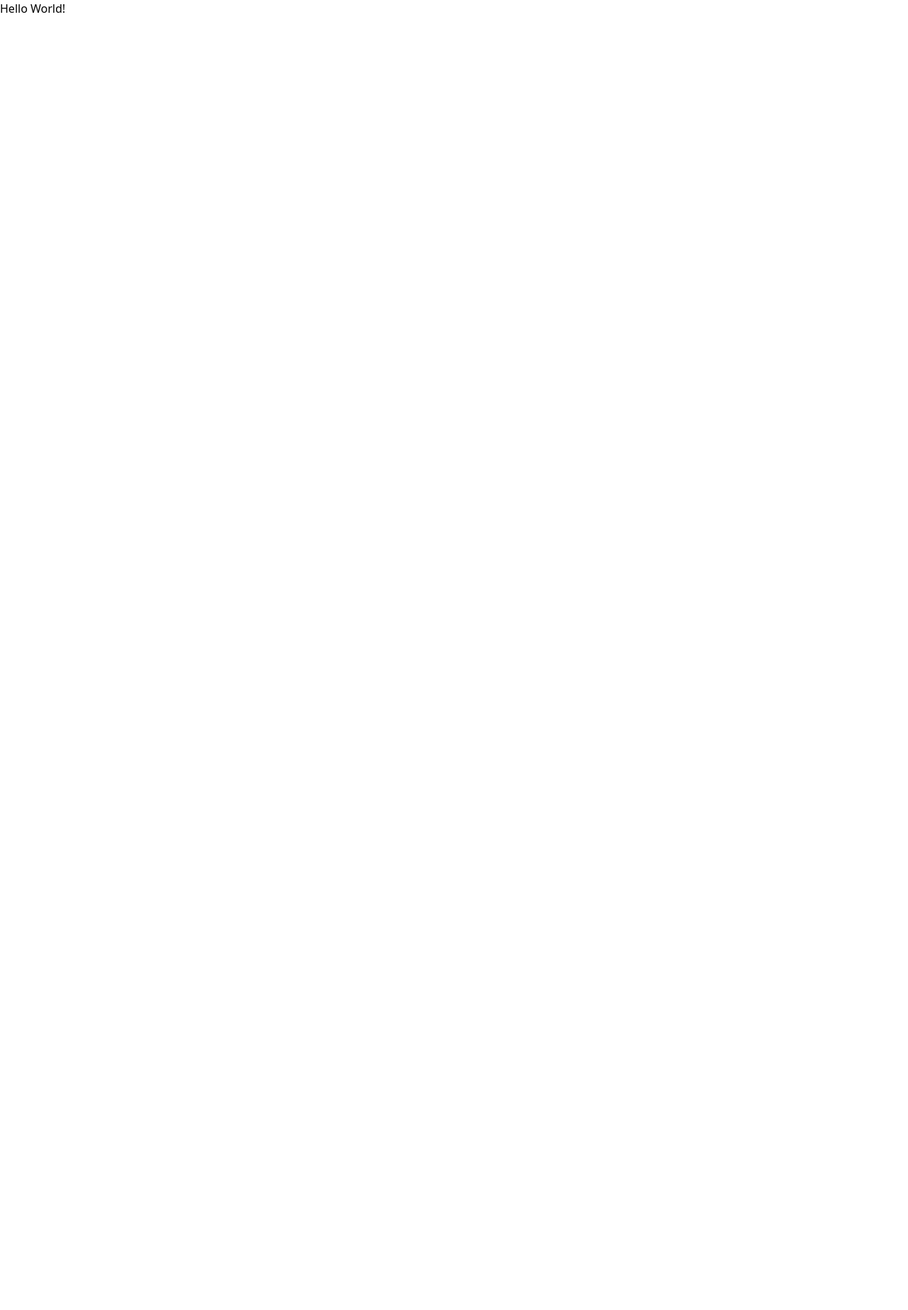
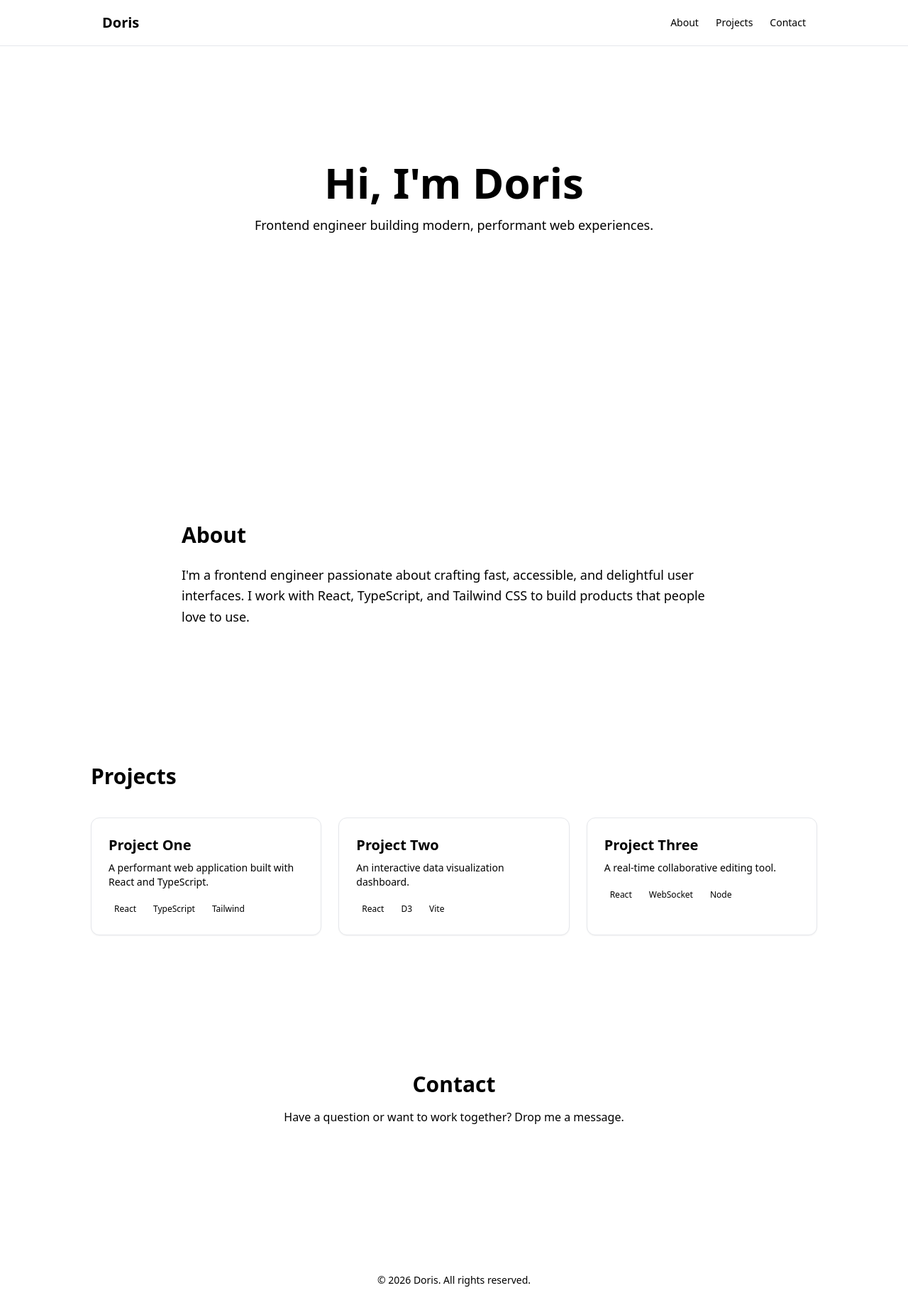
Before and after one commit to dsmchen/ai-test, a React (Vite) app: page / in a window 1280 px wide. Shown: the whole page at 71% size. Before the commit the page ends 800 px from the top, so only its background shows below. Built offline with nearby package versions, Linux system fonts and the light colour scheme; a web font is replaced by a local one.

Commit message:
Build sections: Header, Hero, About, Projects, Contact, Footer

```diff
--- a/src/App.tsx
+++ b/src/App.tsx
@@ -1,9 +1,23 @@
+import Header from './components/Header'
+import Hero from './components/Hero'
+import About from './components/About'
+import Projects from './components/Projects'
+import Contact from './components/Contact'
+import Footer from './components/Footer'
+
 function App() {
   return (
-    <div className="min-h-screen bg-white">
-      <p className="text-linkedin-500">Hello World!</p>
-    </div>
-  );
+    <>
+      <Header />
+      <main>
+        <Hero />
+        <About />
+        <Projects />
+        <Contact />
+      </main>
+      <Footer />
+    </>
+  )
 }
 
-export default App;
+export default App
--- /dev/null
+++ b/src/components/About.tsx
@@ -0,0 +1,14 @@
+export default function About() {
+  return (
+    <section id="about" className="py-24 px-4 bg-white">
+      <div className="max-w-3xl mx-auto">
+        <h2 className="text-3xl font-bold text-linkedin-900 mb-6">About</h2>
+        <p className="text-linkedin-600 leading-relaxed text-lg">
+          I'm a frontend engineer passionate about crafting fast, accessible, and
+          delightful user interfaces. I work with React, TypeScript, and Tailwind
+          CSS to build products that people love to use.
+        </p>
+      </div>
+    </section>
+  )
+}
--- /dev/null
+++ b/src/components/Contact.tsx
@@ -0,0 +1,18 @@
+export default function Contact() {
+  return (
+    <section id="contact" className="py-24 px-4 bg-white">
+      <div className="max-w-xl mx-auto text-center">
+        <h2 className="text-3xl font-bold text-linkedin-900 mb-4">Contact</h2>
+        <p className="text-linkedin-600 mb-8">
+          Have a question or want to work together? Drop me a message.
+        </p>
+        <a
+          href="mailto:doris@example.com"
+          className="inline-block bg-linkedin-500 text-white px-6 py-3 rounded-lg font-medium hover:bg-linkedin-600 transition-colors"
+        >
+          Say hello
+        </a>
+      </div>
+    </section>
+  )
+}
--- /dev/null
+++ b/src/components/Footer.tsx
@@ -0,0 +1,7 @@
+export default function Footer() {
+  return (
+    <footer className="bg-linkedin-900 text-linkedin-200 py-8 px-4 text-center text-sm">
+      <p>&copy; {new Date().getFullYear()} Doris. All rights reserved.</p>
+    </footer>
+  )
+}
--- /dev/null
+++ b/src/components/Header.tsx
@@ -0,0 +1,23 @@
+export default function Header() {
+  return (
+    <header className="fixed top-0 left-0 right-0 z-50 bg-white/90 backdrop-blur-sm border-b border-linkedin-100">
+      <nav className="max-w-5xl mx-auto px-4 h-16 flex items-center justify-between">
+        <a href="#" className="text-xl font-semibold text-linkedin-900">
+          Doris
+        </a>
+        <ul className="flex gap-6 text-sm text-linkedin-700">
+          {['About', 'Projects', 'Contact'].map((item) => (
+            <li key={item}>
+              <a
+                href={`#${item.toLowerCase()}`}
+                className="hover:text-linkedin-500 transition-colors"
+              >
+                {item}
+              </a>
+            </li>
+          ))}
+        </ul>
+      </nav>
+    </header>
+  )
+}
--- /dev/null
+++ b/src/components/Hero.tsx
@@ -0,0 +1,20 @@
+export default function Hero() {
+  return (
+    <section className="min-h-[80vh] flex items-center justify-center bg-gradient-to-b from-linkedin-50 to-white px-4">
+      <div className="text-center max-w-2xl">
+        <h1 className="text-5xl md:text-6xl font-bold text-linkedin-900 mb-4">
+          Hi, I'm Doris
+        </h1>
+        <p className="text-lg text-linkedin-600 mb-8 leading-relaxed">
+          Frontend engineer building modern, performant web experiences.
+        </p>
+        <a
+          href="#projects"
+          className="inline-block bg-linkedin-500 text-white px-6 py-3 rounded-lg font-medium hover:bg-linkedin-600 transition-colors"
+        >
+          See my work
+        </a>
+      </div>
+    </section>
+  )
+}
--- /dev/null
+++ b/src/components/Projects.tsx
@@ -0,0 +1,58 @@
+interface Project {
+  title: string
+  description: string
+  tech: string[]
+}
+
+const projects: Project[] = [
+  {
+    title: 'Project One',
+    description: 'A performant web application built with React and TypeScript.',
+    tech: ['React', 'TypeScript', 'Tailwind'],
+  },
+  {
+    title: 'Project Two',
+    description: 'An interactive data visualization dashboard.',
+    tech: ['React', 'D3', 'Vite'],
+  },
+  {
+    title: 'Project Three',
+    description: 'A real-time collaborative editing tool.',
+    tech: ['React', 'WebSocket', 'Node'],
+  },
+]
+
+export default function Projects() {
+  return (
+    <section id="projects" className="py-24 px-4 bg-linkedin-50">
+      <div className="max-w-5xl mx-auto">
+        <h2 className="text-3xl font-bold text-linkedin-900 mb-10">Projects</h2>
+        <div className="grid md:grid-cols-3 gap-6">
+          {projects.map((project) => (
+            <article
+              key={project.title}
+              className="bg-white rounded-xl p-6 shadow-sm border border-linkedin-100 hover:shadow-md transition-shadow"
+            >
+              <h3 className="text-xl font-semibold text-linkedin-900 mb-2">
+                {project.title}
+              </h3>
+              <p className="text-linkedin-600 text-sm mb-4">
+                {project.description}
+              </p>
+              <div className="flex gap-2 flex-wrap">
+                {project.tech.map((t) => (
+                  <span
+                    key={t}
+                    className="text-xs bg-linkedin-100 text-linkedin-700 px-2 py-1 rounded"
+                  >
+                    {t}
+                  </span>
+                ))}
+              </div>
+            </article>
+          ))}
+        </div>
+      </div>
+    </section>
+  )
+}
```
